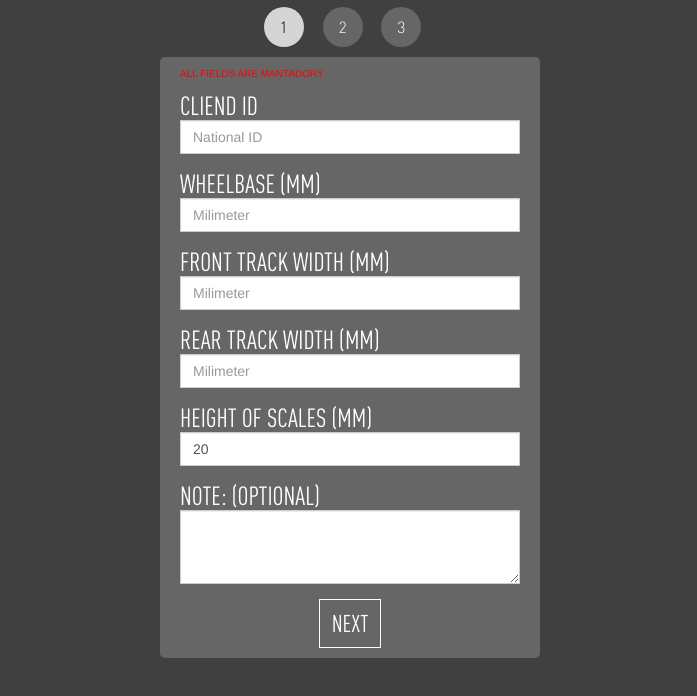
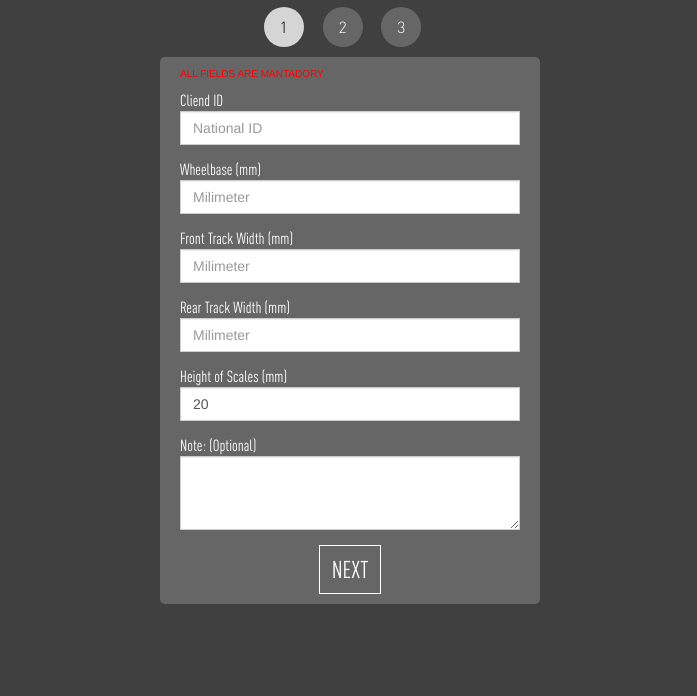
Before and after one commit to AceCentre/Wheelchair-Stability-App, a plain HTML site: page index.html in a window 1280 px wide. Shown: the part 88-784 px from the top of the page, without its empty margins (290-987 px from the left). Drawn offline with nearby package versions, Linux system fonts and the light colour scheme.

Commit message:
change of font.
was a bit ugly

```diff
--- a/css/custom.css
+++ b/css/custom.css
@@ -40,11 +40,10 @@ body{
 label{
   color: #FFF;
   font-family: "dinot-cond";
-  font-size: 26px;
+  font-size: 12pt;
   font-weight: 100;
-  text-transform: uppercase;
   margin-bottom: 0;
-  line-height: 28px;
+  line-height: 12pt;
 }
 footer{
   min-height: 50px;
```
